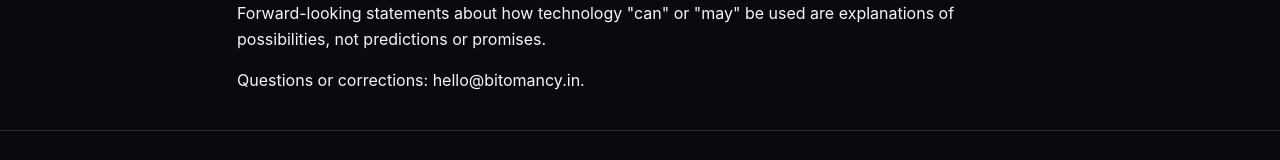
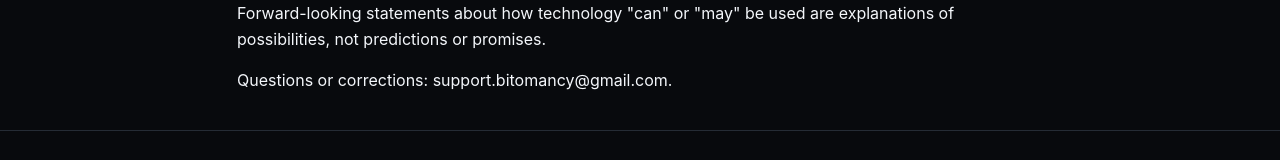
Before and after one commit to bitomancy-comp/bitomancy, a website: page disclaimer.html in a window 1280 px wide. Shown: the part 436-596 px from the top of the page. Drawn offline with Linux system fonts and the light colour scheme.

Commit message:
Update disclaimer.html

```diff
--- a/disclaimer.html
+++ b/disclaimer.html
@@ -3,4 +3,4 @@
 <p>The information on BITOMANCY is for general educational purposes. We work to keep it accurate, but technology changes quickly and we make no guarantee that articles are complete or current.</p>
 <p>Articles about AI, SEO, energy, sport or business are not professional, financial, legal or engineering advice. Verify important details with primary sources or a qualified professional before acting.</p>
 <p>Forward-looking statements about how technology "can" or "may" be used are explanations of possibilities, not predictions or promises.</p>
-<p>Questions or corrections: <a href="mailto:hello@bitomancy.in">hello@bitomancy.in</a>.</p></main><footer class="footer"><div class="container footer-grid"><div><a class="brand" href="/">BITOMANCY</a><p>AI • TECH • DIGITAL GROWTH</p><p class="muted">Technology explained simply. Tools that actually help.</p></div><div><h4>Explore</h4><a href="/blog.html">Articles</a> <a href="/tools.html">Free Tools</a> <a href="/shop.html">Shop</a></div><div><h4>Company</h4><a href="/about.html">About</a> <a href="/contact.html">Contact</a></div><div><h4>Legal</h4><a href="/privacy.html">Privacy</a> <a href="/terms.html">Terms</a> <a href="/disclaimer.html">Disclaimer</a> <a href="/affiliate-disclosure.html">Affiliate Disclosure</a></div></div><div class="container copyright">© 2026 BITOMANCY — ALL RIGHTS RESERVED</div></footer><script src="/script.js"></script></body></html>
+<p>Questions or corrections: <a href="mailto:support.bitomancy@gmail.com">support.bitomancy@gmail.com</a>.</p></main><footer class="footer"><div class="container footer-grid"><div><a class="brand" href="/">BITOMANCY</a><p>AI • TECH • DIGITAL GROWTH</p><p class="muted">Technology explained simply. Tools that actually help.</p></div><div><h4>Explore</h4><a href="/blog.html">Articles</a> <a href="/tools.html">Free Tools</a> <a href="/shop.html">Shop</a></div><div><h4>Company</h4><a href="/about.html">About</a> <a href="/contact.html">Contact</a></div><div><h4>Legal</h4><a href="/privacy.html">Privacy</a> <a href="/terms.html">Terms</a> <a href="/disclaimer.html">Disclaimer</a> <a href="/affiliate-disclosure.html">Affiliate Disclosure</a></div></div><div class="container copyright">© 2026 BITOMANCY — ALL RIGHTS RESERVED</div></footer><script src="/script.js"></script></body></html>
```
